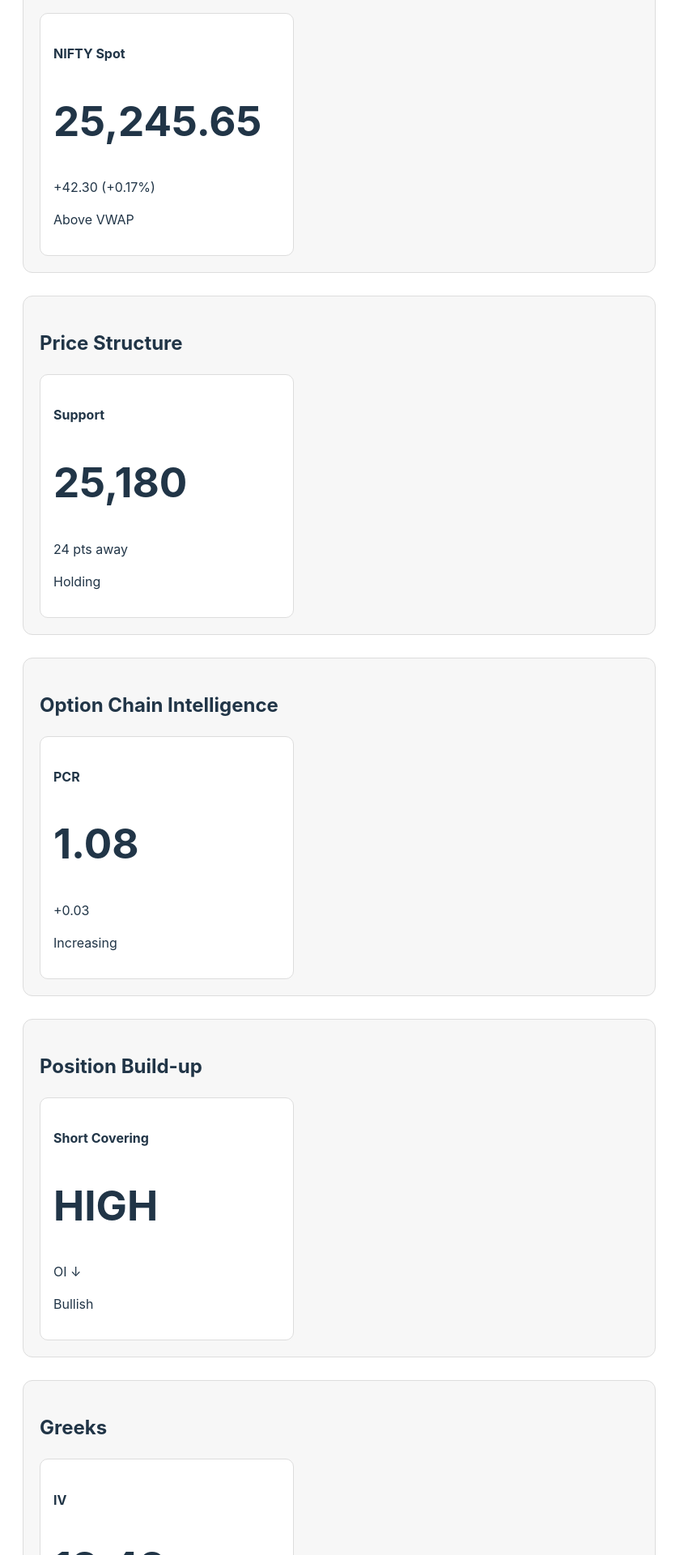
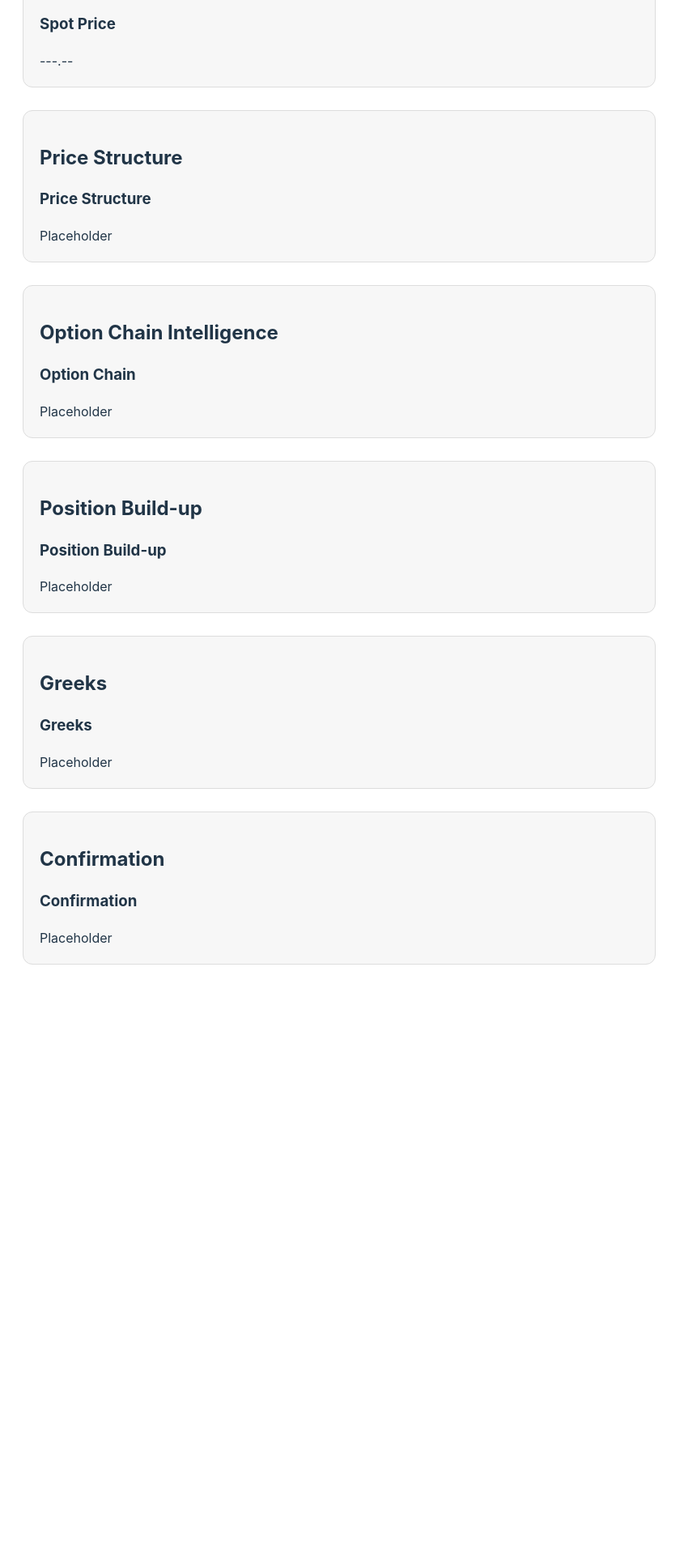
Before and after one commit to imran9977/options-cockpit, a React (Vite) app in the folder options-cockpit/: page / in a window 1280 px wide. Shown: the part 220-2140 px from the top of the page at 81% size, without its empty margins (0-845 px from the left). After the commit the page ends 1439 px from the top, so only its background shows below. Built offline with nearby package versions, Linux system fonts and the light colour scheme.

Commit message:
Extract dashboard section cards into individual components

```diff
--- /dev/null
+++ b/options-cockpit/src/components/dashboard/ConfirmationCard.tsx
@@ -0,0 +1,15 @@
+function ConfirmationCard() {
+    return (
+        <div className="metric-card confirmation-card">
+            <div className="metric-header">
+                <h3 className="metric-title">Confirmation</h3>
+            </div>
+
+            <div className="metric-body">
+                <span className="metric-value">Placeholder</span>
+            </div>
+        </div>
+    );
+}
+
+export default ConfirmationCard;
--- /dev/null
+++ b/options-cockpit/src/components/dashboard/GreeksCard.tsx
@@ -0,0 +1,15 @@
+function GreeksCard() {
+    return (
+        <div className="metric-card greeks-card">
+            <div className="metric-header">
+                <h3 className="metric-title">Greeks</h3>
+            </div>
+
+            <div className="metric-body">
+                <span className="metric-value">Placeholder</span>
+            </div>
+        </div>
+    );
+}
+
+export default GreeksCard;
--- /dev/null
+++ b/options-cockpit/src/components/dashboard/OptionChainCard.tsx
@@ -0,0 +1,15 @@
+function OptionChainCard() {
+    return (
+        <div className="metric-card option-chain-card">
+            <div className="metric-header">
+                <h3 className="metric-title">Option Chain</h3>
+            </div>
+
+            <div className="metric-body">
+                <span className="metric-value">Placeholder</span>
+            </div>
+        </div>
+    );
+}
+
+export default OptionChainCard;
--- /dev/null
+++ b/options-cockpit/src/components/dashboard/PositionBuildUpCard.tsx
@@ -0,0 +1,15 @@
+function PositionBuildUpCard() {
+    return (
+        <div className="metric-card position-build-up-card">
+            <div className="metric-header">
+                <h3 className="metric-title">Position Build-up</h3>
+            </div>
+
+            <div className="metric-body">
+                <span className="metric-value">Placeholder</span>
+            </div>
+        </div>
+    );
+}
+
+export default PositionBuildUpCard;
--- /dev/null
+++ b/options-cockpit/src/components/dashboard/PriceStructureCard.tsx
@@ -0,0 +1,15 @@
+function PriceStructureCard() {
+    return (
+        <div className="metric-card price-structure-card">
+            <div className="metric-header">
+                <h3 className="metric-title">Price Structure</h3>
+            </div>
+
+            <div className="metric-body">
+                <span className="metric-value">Placeholder</span>
+            </div>
+        </div>
+    );
+}
+
+export default PriceStructureCard;
--- /dev/null
+++ b/options-cockpit/src/components/dashboard/SpotPriceCard.tsx
@@ -0,0 +1,19 @@
+function SpotPriceCard() {
+    return (
+        <div className="metric-card spot-price-card">
+            <div className="metric-header">
+                <h3 className="metric-title">
+                    Spot Price
+                </h3>
+            </div>
+
+            <div className="metric-body">
+                <span className="metric-value">
+                    ---.--
+                </span>
+            </div>
+        </div>
+    );
+}
+
+export default SpotPriceCard;
--- a/options-cockpit/src/pages/Dashboard.tsx
+++ b/options-cockpit/src/pages/Dashboard.tsx
@@ -1,5 +1,11 @@
 import Header from "../components/Header";
 import MarketRibbon from "../components/MarketRibbon";
+import SpotPriceCard from "../components/dashboard/SpotPriceCard";
+import PriceStructureCard from "../components/dashboard/PriceStructureCard";
+import OptionChainCard from "../components/dashboard/OptionChainCard";
+import PositionBuildUpCard from "../components/dashboard/PositionBuildUpCard";
+import GreeksCard from "../components/dashboard/GreeksCard";
+import ConfirmationCard from "../components/dashboard/ConfirmationCard";
 
 function Dashboard() {
   const cardStyle: React.CSSProperties = {
@@ -29,85 +35,37 @@ function Dashboard() {
         <section style={sectionStyle}>
           <h2>Market Health</h2>
 
-          <div style={cardStyle}>
-            <h4>NIFTY Spot</h4>
-
-            <h1>25,245.65</h1>
-
-            <p>+42.30 (+0.17%)</p>
-
-            <p>Above VWAP</p>
-          </div>
+          <SpotPriceCard />
         </section>
 
         <section style={sectionStyle}>
           <h2>Price Structure</h2>
 
-          <div style={cardStyle}>
-            <h4>Support</h4>
-
-            <h1>25,180</h1>
-
-            <p>24 pts away</p>
-
-            <p>Holding</p>
-          </div>
+          <PriceStructureCard />
         </section>
 
         <section style={sectionStyle}>
           <h2>Option Chain Intelligence</h2>
 
-          <div style={cardStyle}>
-            <h4>PCR</h4>
-
-            <h1>1.08</h1>
-
-            <p>+0.03</p>
-
-            <p>Increasing</p>
-          </div>
+          <OptionChainCard />
         </section>
 
         <section style={sectionStyle}>
           <h2>Position Build-up</h2>
 
-          <div style={cardStyle}>
-            <h4>Short Covering</h4>
-
-            <h1>HIGH</h1>
-
-            <p>OI ↓</p>
-
-            <p>Bullish</p>
-          </div>
+          <PositionBuildUpCard />
         </section>
 
         <section style={sectionStyle}>
           <h2>Greeks</h2>
 
-          <div style={cardStyle}>
-            <h4>IV</h4>
-
-            <h1>18.42</h1>
-
-            <p>-0.42</p>
-
-            <p>Cooling</p>
-          </div>
+          <GreeksCard />
         </section>
 
         <section style={sectionStyle}>
           <h2>Confirmation</h2>
 
-          <div style={cardStyle}>
-            <h4>FII Activity</h4>
-
-            <h1>₹1,250 Cr</h1>
-
-            <p>Net Buying</p>
-
-            <p>Positive</p>
-          </div>
+          <ConfirmationCard />
         </section>
       </main>
     </>
```
